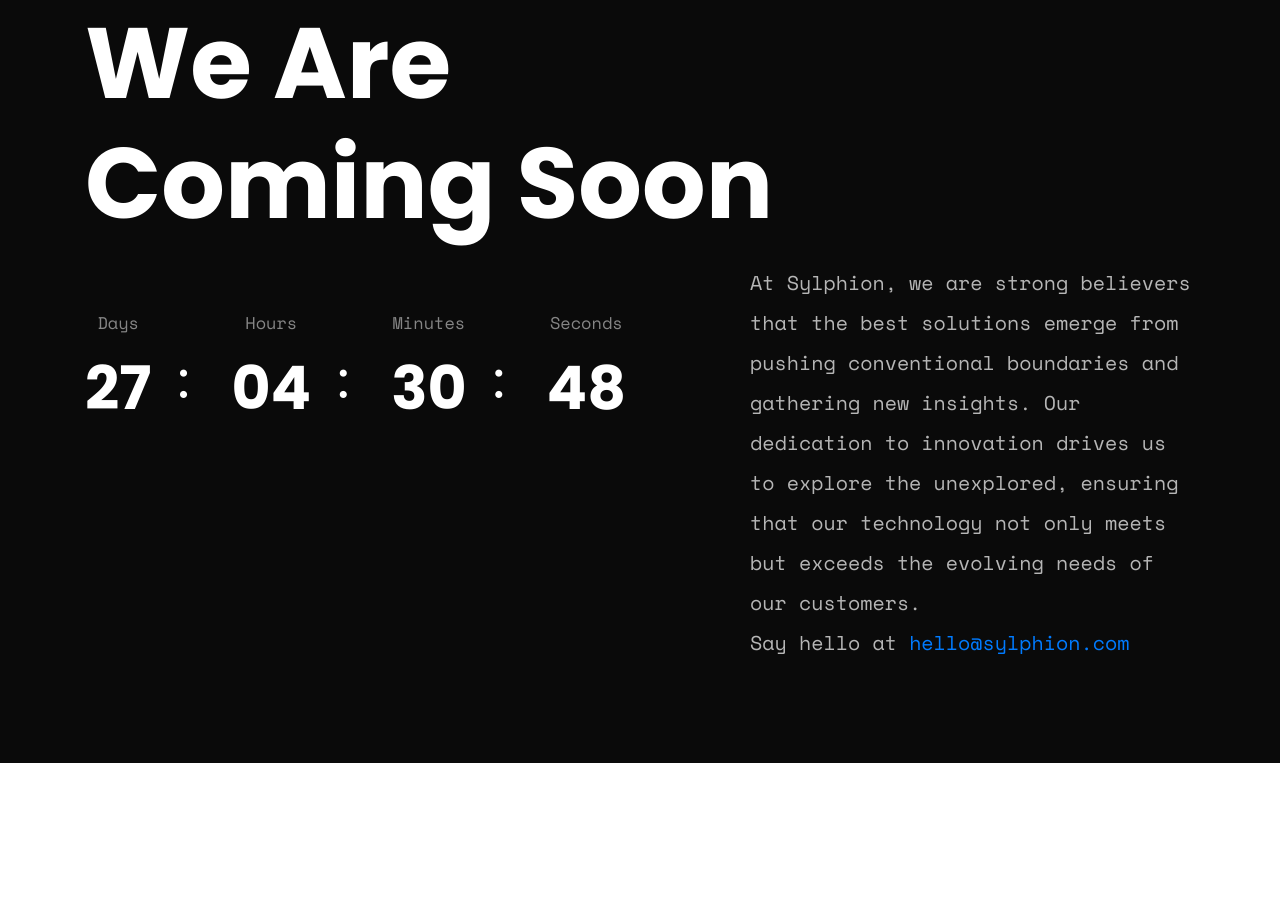
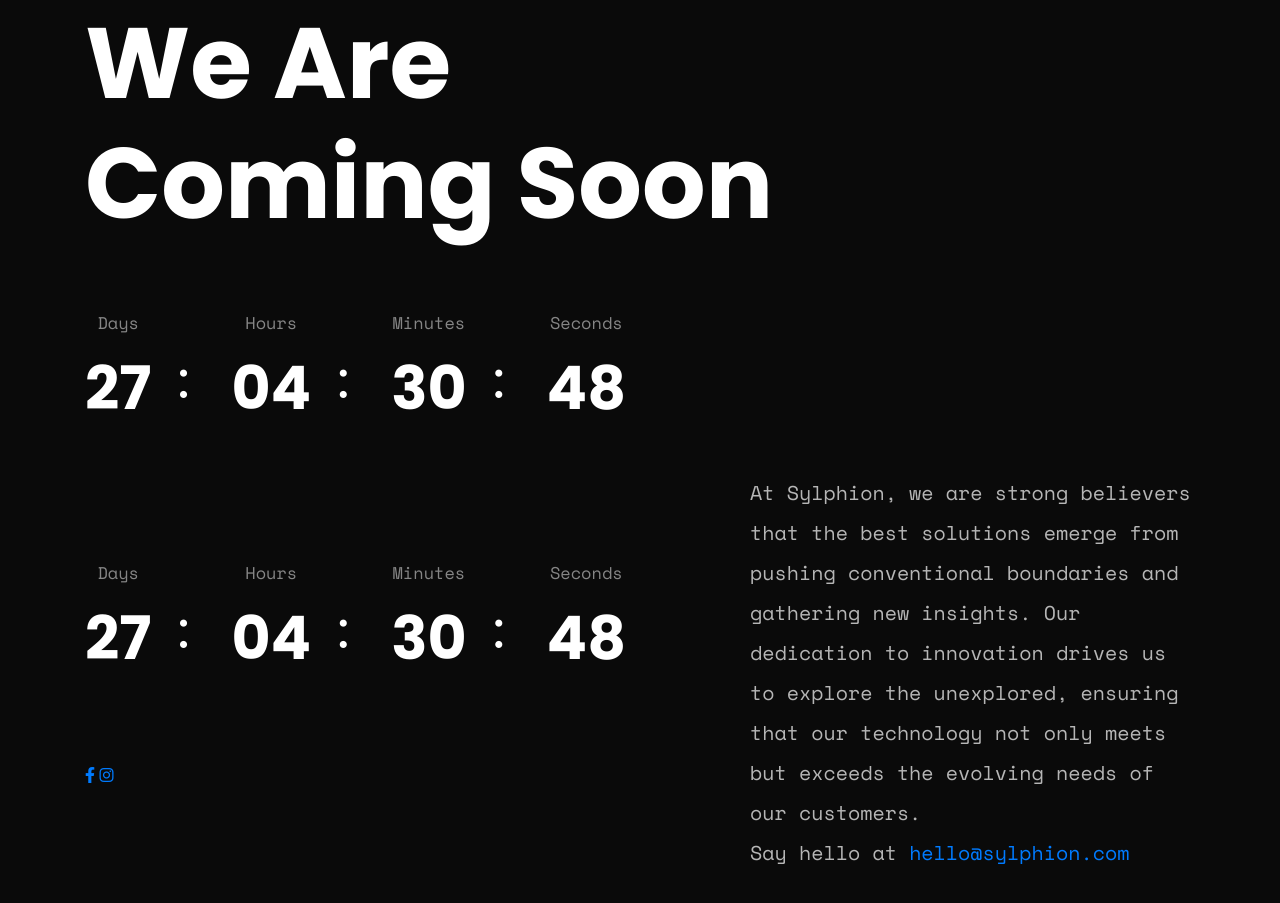
Before and after one commit to sylphiontech/sylphiontech.github.io, a plain HTML site: page index.html in a window 1280 px wide. Shown: the part 287-1190 px from the top of the page. Before the commit the page ends 1050 px from the top, so only its background shows below. Drawn offline with nearby package versions, Linux system fonts and the light colour scheme.

Commit message:
Update index.html

```diff
--- a/index.html
+++ b/index.html
@@ -22,6 +22,8 @@
         <link rel="stylesheet" href="assets/css/lineicons.css">
 	<link rel="stylesheet" href="assets/css/animate.css">
 	<link rel="stylesheet" href="assets/css/style.css">
+	<link rel="stylesheet" href="https://cdnjs.cloudflare.com/ajax/libs/font-awesome/6.0.0-beta3/css/all.min.css">
+
     </head>
     <body>
 
@@ -59,6 +61,23 @@
                                 <div class="wow fadeInRight" data-wow-delay=".4s" data-countdown="2024/08/01"></div>
                                 <!-- countdown end  -->
                             </div>
+				<div class="col-xl-7 col-lg-7">
+    <!-- countdown start -->
+    <div class="countdown wow fadeInRight" data-wow-delay=".4s" data-countdown="2024/08/01"></div>
+    <!-- countdown end -->
+
+    <!-- social icons start -->
+    <div class="social-icons wow fadeInUp" data-wow-delay=".6s">
+        <a href="https://www.facebook.com/yourfacebookpage" target="_blank" title="Visit our Facebook page">
+            <i class="fab fa-facebook-f"></i>
+        </a>
+        <a href="https://www.instagram.com/yourinstagramhandle" target="_blank" title="Follow us on Instagram">
+            <i class="fab fa-instagram"></i>
+        </a>
+    </div>
+    <!-- social icons end -->
+</div>
+
                             <div class="col-xl-5 col-lg-5">
                                 <!-- desc strat  -->
                                 <p class="wow fadeInLeft" data-wow-delay=".4s">At Sylphion, we are strong believers that the best solutions emerge from pushing conventional boundaries and gathering new insights. Our dedication to innovation drives us to explore the unexplored, ensuring that our technology not only meets but exceeds the evolving needs of our customers.</p>
```
